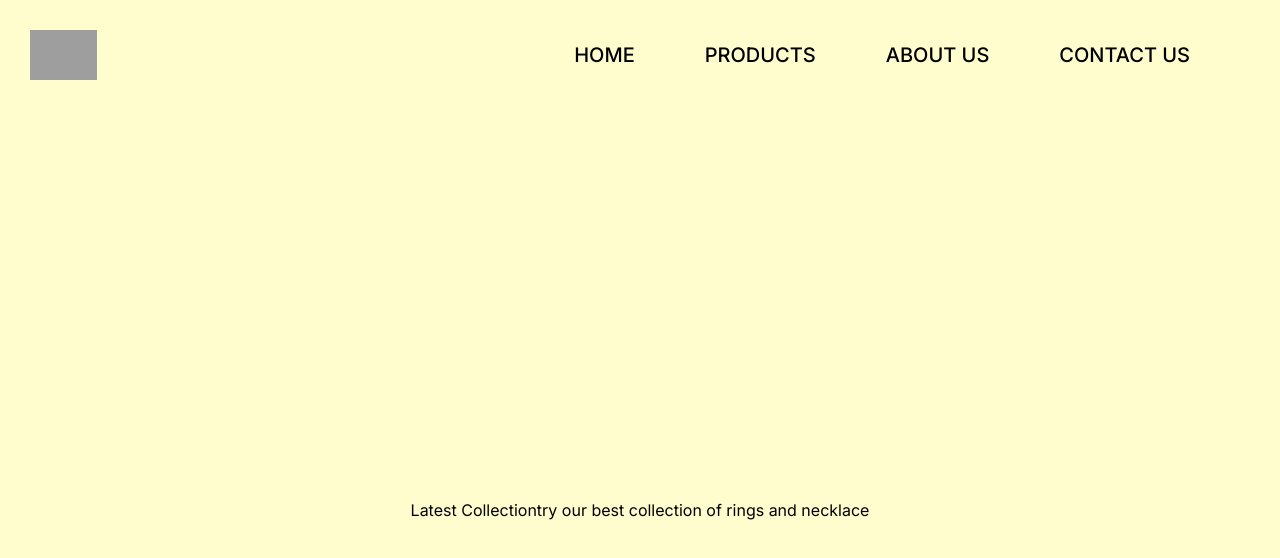
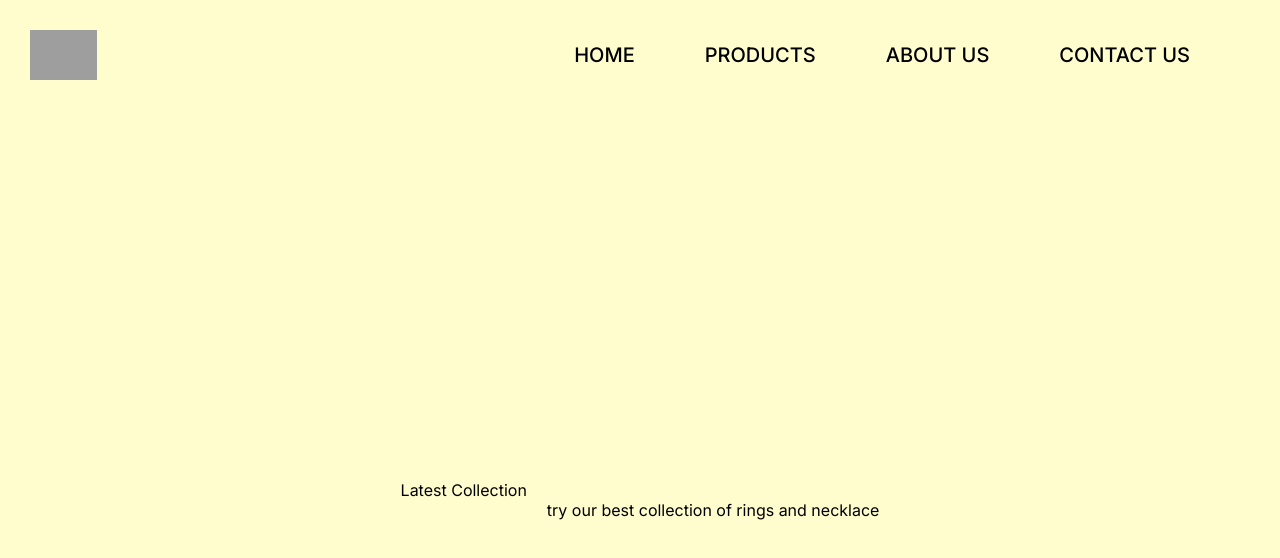
Before and after one commit to dilshankarunarathne/jewelry-shop-frontend, a Next.js app in the folder jewelry-shop/: page /products in a window 1280 px wide. Shown: the top 558 px of the page. Built offline with nearby package versions, Linux system fonts and the light colour scheme; grey boxes are pictures that could not be loaded.

Commit message:
Update products.css

```diff
--- a/jewelry-shop/app/products/products.css
+++ b/jewelry-shop/app/products/products.css
@@ -5,6 +5,8 @@ body {
 h1 {
     text-align: center;
     color: black;
+    position: relative;
+    bottom: 20px;
 }
 
 p {
@@ -17,4 +19,6 @@ p {
     justify-content: center;
     align-items: center;
     height: 100vh;
+    flex-direction: row;
+    gap: 20px;
 }
```
